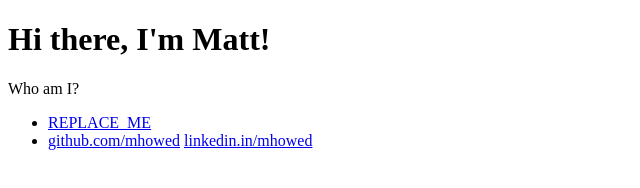
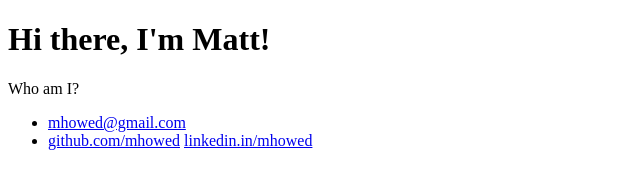
Before and after one commit to mhowed/mhowed.github.io, a plain HTML site: page index.html in a window 1280 px wide. Shown: the full height of the page, 0-640 px from the left. Drawn offline with Linux system fonts and the light colour scheme.

Commit message:
Update index.html

```diff
--- a/index.html
+++ b/index.html
@@ -12,7 +12,7 @@
     </div>
     <footer>
       <ul>
-        <li><a href="mailto:mhowed@gmail.com">REPLACE_ME</a></li>
+        <li><a href="mailto:mhowed@gmail.com">mhowed@gmail.com</a></li>
         <li>
           <a href="https://github.com/mhowed">github.com/mhowed</a>
           <a href="https://linkedin.in/mhowed">linkedin.in/mhowed</a>
```
